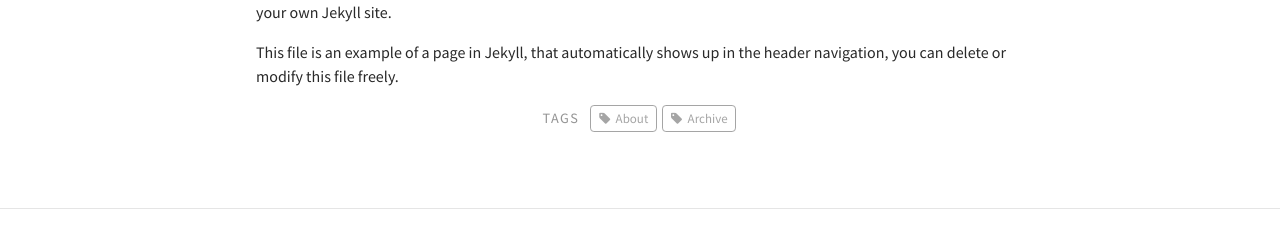
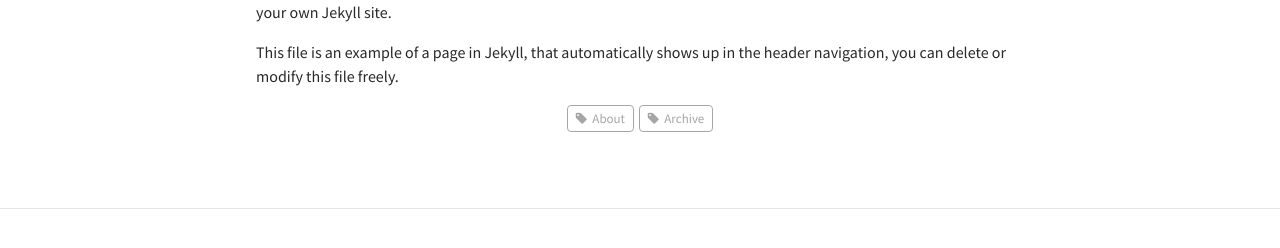
Before and after one commit to maeeemi/maeeemi.github.io, a Jekyll site: the page built from pages/about.md, in a window 1280 px wide. Shown: the part 442-690 px from the top of the page. Built offline with Jekyll 4.4.1, drawn with Linux system fonts in a browser that asks for light colours.

Commit message:
delete tag

```diff
--- a/_includes/tags_list.html
+++ b/_includes/tags_list.html
@@ -3,11 +3,11 @@
 {% if tags.size > 0 %}
 <footer>
   <div class="tag-list">
-    {% if tags.size == 1 %}
-      <div class="meta">Tag</div>
-    {% else %}
-      <div class="meta">Tags</div>
-    {% endif %}
+    <!-- {% if tags.size == 1 %} -->
+      <!-- <div class="meta">Tag</div> -->
+    <!-- {% else %} -->
+      <!-- <div class="meta">Tags</div> -->
+    <!-- {% endif %} -->
 
     {% for tag in tags %}
     <a class="button" href="{{site.baseurl}}/tags#{{ tag | cgi_escape }}">
```
